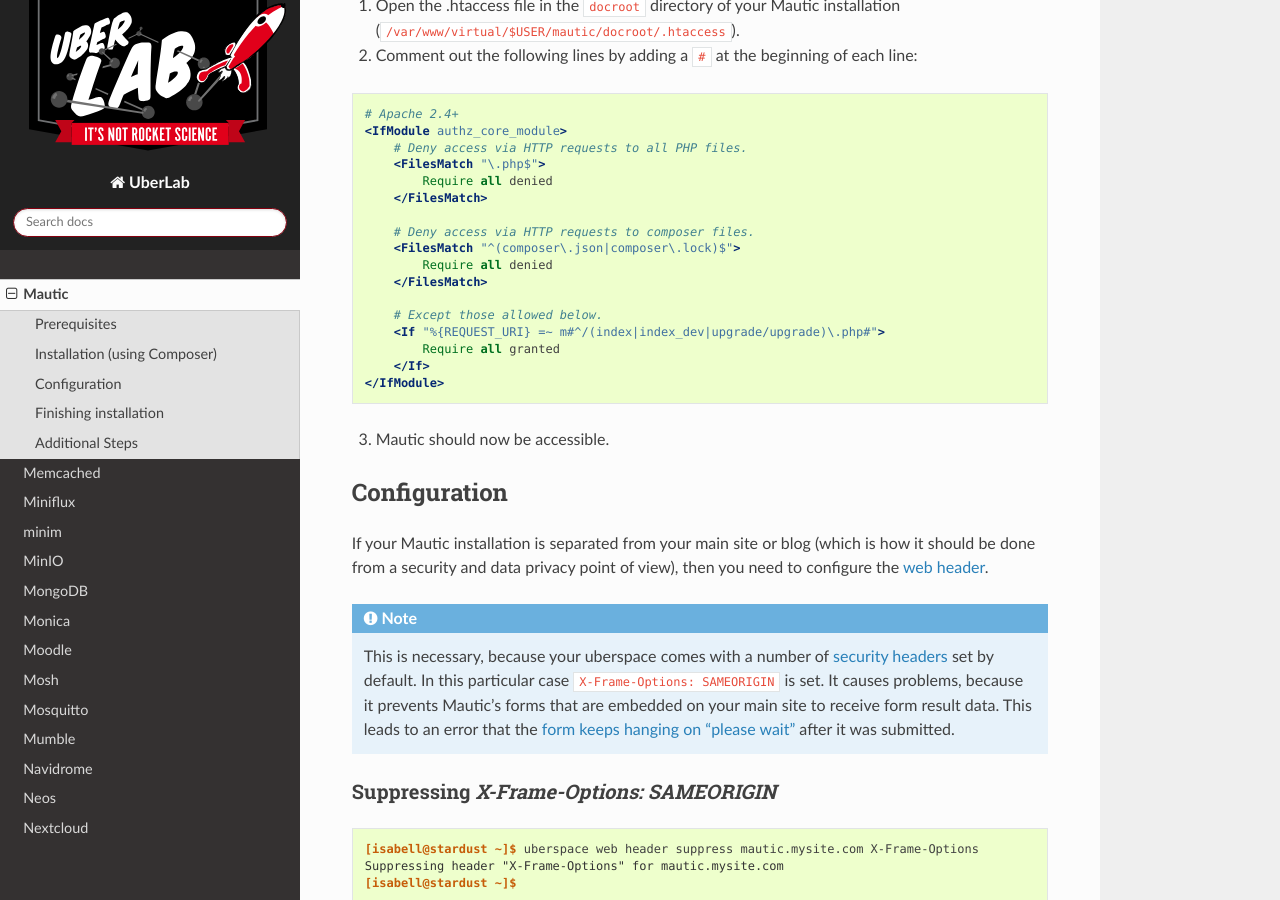
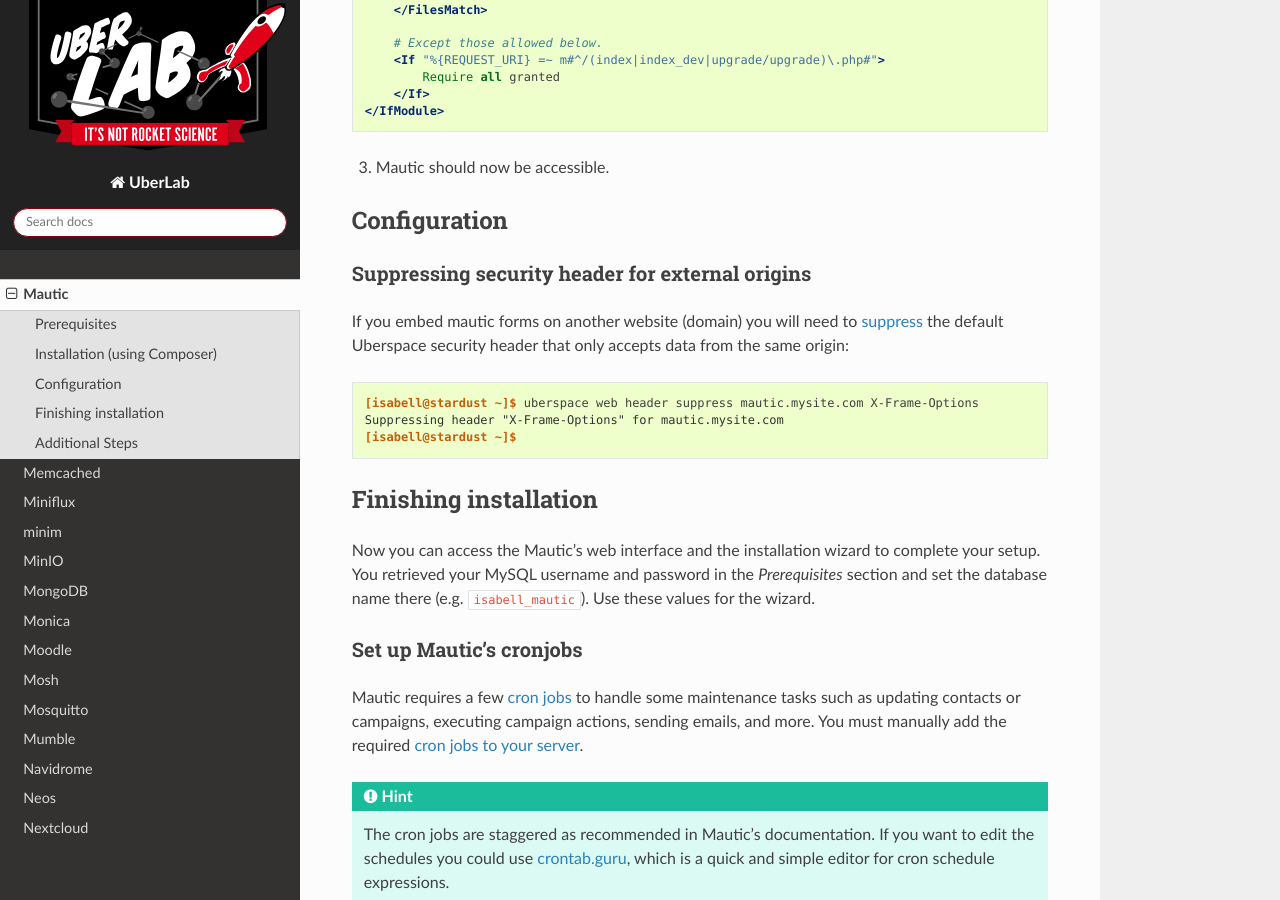
Before and after one commit to Uberspace/lab, a Sphinx documentation site: the page built from source/guide_mautic.rst, in a window 1280 px wide and 900 px high, scrolled down 4605 px. Built offline with Sphinx 7.4.7 and the Read the Docs theme 2.0.0, drawn with Linux system fonts in a browser that asks for light colours; some of the changed text lies outside the part shown.

Commit message:
[mautic] simplify sameorigin subdomain settings

```diff
--- a/source/guide_mautic.rst
+++ b/source/guide_mautic.rst
@@ -25,14 +25,6 @@
 ----
 
 This guide will show you how to install Mautic 4 on your Uberspace using the Composer installation method.
-
-.. important:: It is bad practice to run your Mautic along your blog on the same server.
-  Doing so would expose your users' data along with their email addresses if your blog was victim to a successful hacker attack.
-  This would pose a massive GDPR infringement.
-  A separate Mautic installation means that Mautic will have its own distinct subdomain, such as ``mautic.mysite.com``.
-  Hence, we use ``mautic.mysite.com`` as your domain in this guide, since there is little practical use for Mautic without an accompanying website.
-  (Mautic is still reachable via ``isabell.uber.space`` if you follow this guide.)
-  If you still prefer to use a subdirectory, you will need to make slight adjustments to this guide.
 
 .. note:: For this guide, you should be familiar with the basic concepts of
 
@@ -201,16 +193,11 @@
 Configuration
 =============
 
-If your Mautic installation is separated from your main site or blog (which is how it should be done from a security and data privacy point of view), then you need to configure the :manual:`web header <web-headers>`.
+Suppressing security header for external origins
+------------------------------------------------
 
-.. note::
-  This is necessary, because your uberspace comes with a number of :manual:`security headers <web-security-headers>` set by default.
-  In this particular case ``X-Frame-Options: SAMEORIGIN`` is set.
-  It causes problems, because it prevents Mautic's forms that are embedded on your main site to receive form result data.
-  This leads to an error that the `form keeps hanging on "please wait" <https://forum.mautic.org/t/multisite-wordpress-trouble-mautic-form-iframe-error-refused-to-connect-please-wait-hanging-mautic-form-submission/11092>`_ after it was submitted.
-
-Suppressing `X-Frame-Options: SAMEORIGIN`
------------------------------------------
+If you embed mautic forms on another website (domain) you will need to `suppress <https://manual.uberspace.de/web-headers/#removing-security-headers>`_
+the default Uberspace security header that only accepts data from the same origin:
 
 .. code-block:: console
 
```
